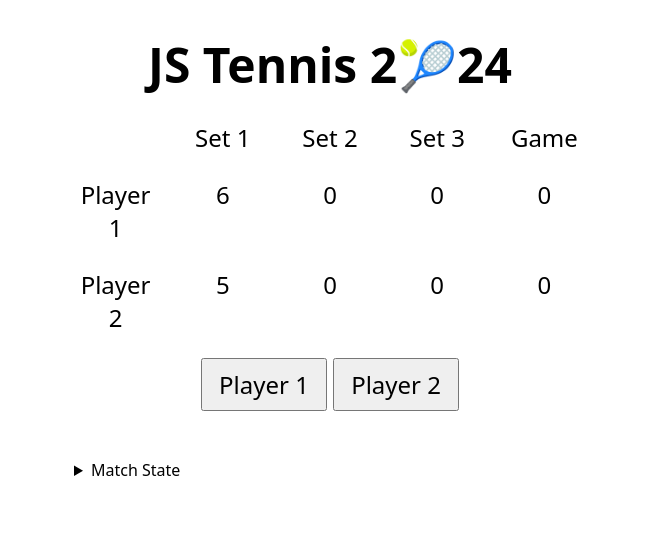
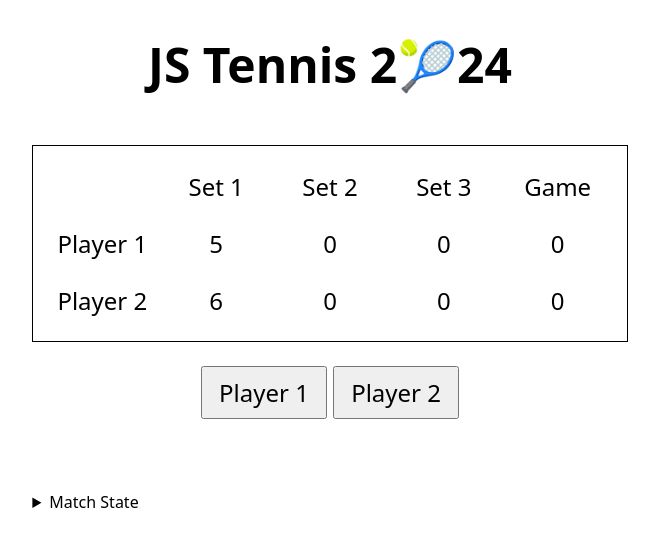
Before and after one commit to bmehder/js-tennis-2024, a SvelteKit app: page / in a window 1280 px wide. Shown: the top 546 px of the page, without its empty margins (310-969 px from the left). Built offline with nearby package versions, Linux system fonts and the light colour scheme.

Commit message:
added Tiebreak and color winner

```diff
--- a/src/routes/+page.svelte
+++ b/src/routes/+page.svelte
@@ -12,20 +12,42 @@
 		players: ['Player 1', 'Player 2'],
 		set: 0,
 		sets: [
-			[6, 5],
+			[5, 6],
 			[0, 0],
 			[0, 0],
 		],
 		game: [0, 0],
 		isTiebreak: false,
-		tiebreak: [0, 0],
+		tiebreak: [
+			[0, 0],
+			[0, 0],
+			[0, 0],
+		],
 		setWinners: [],
 		matchWinner: null,
 	}
 
 	const resetGameScore = () => {
 		matchState.game = [0, 0]
-		matchState.tiebreak = [0, 0]
+	}
+
+	const resetMatch = () => {
+		matchState.players = ['Player 1', 'Player 2']
+		matchState.set = 0
+		matchState.sets = [
+			[0, 0],
+			[0, 0],
+			[0, 0],
+		]
+		matchState.game = [0, 0]
+		matchState.isTiebreak = false
+		matchState.tiebreak = [
+			[0, 0],
+			[0, 0],
+			[0, 0],
+		]
+		matchState.setWinners = []
+		matchState.matchWinner = null
 	}
 
 	const checkMatchWinner = () => {
@@ -51,11 +73,12 @@
 		const loser = winner === 0 ? 1 : 0
 
 		matchState.isTiebreak = true
-		matchState.tiebreak[winner]++
+		matchState.tiebreak[matchState.set][winner]++
 
 		if (
-			matchState.tiebreak[winner] >= 7 &&
-			matchState.tiebreak[loser] <= matchState.tiebreak[winner] - 2
+			matchState.tiebreak[matchState.set][winner] >= 7 &&
+			matchState.tiebreak[matchState.set][loser] <=
+				matchState.tiebreak[matchState.set][winner] - 2
 		) {
 			matchState.sets[matchState.set][winner]++
 			matchState.set++
@@ -155,37 +178,58 @@
 			{/each}
 
 			<div>{matchState.players[0]}</div>
-			{#each matchState.sets as set}
-				<div>{set[0]}</div>
+			{#each matchState.sets as set, idx}
+				{@const isSetTiebreak =
+					matchState.tiebreak[idx].some(x => x !== 0) &&
+					typeof matchState.setWinners[idx] === 'number'}
+				<div
+					class:won={set[0] > matchState.sets[idx][1] &&
+						typeof matchState.setWinners[idx] === 'number'}
+				>
+					{set[0]}
+					{#if isSetTiebreak}
+						<sup>{matchState.tiebreak[idx][0]}</sup>
+					{/if}
+				</div>
 			{/each}
 			{#if matchState.isTiebreak}
-				<div>{matchState.tiebreak[0]}</div>
+				<div>{matchState.tiebreak[matchState.set][0]}</div>
 			{:else}
 				<div>{matchState.game[0]}</div>
 			{/if}
 
 			<div>{matchState.players[1]}</div>
-			{#each matchState.sets as set}
-				<div>{set[1]}</div>
+			{#each matchState.sets as set, idx}
+				{@const isSetTiebreak =
+					matchState.tiebreak[idx].some(x => x !== 0) &&
+					typeof matchState.setWinners[idx] === 'number'}
+				<div
+					class:won={set[1] > matchState.sets[idx][0] &&
+						typeof matchState.setWinners[idx] === 'number'}
+				>
+					{set[1]}
+					{#if isSetTiebreak}
+						<sup>{matchState.tiebreak[idx][1]}</sup>
+					{/if}
+				</div>
 			{/each}
 			{#if matchState.isTiebreak}
-				<div>{matchState.tiebreak[1]}</div>
+				<div>{matchState.tiebreak[matchState.set][1]}</div>
 			{:else}
 				<div>{matchState.game[1]}</div>
 			{/if}
 		</div>
 
-		<div>
-			<button on:click={() => handleClick(0)} disabled={matchState.matchWinner}
-				>Player 1</button
-			>
-			<button on:click={() => handleClick(1)} disabled={matchState.matchWinner}
-				>Player 2</button
-			>
-		</div>
+		{#if !matchState.matchWinner}
+			<div>
+				<button on:click={() => handleClick(0)}>Player 1</button>
+				<button on:click={() => handleClick(1)}>Player 2</button>
+			</div>
+		{/if}
 
 		{#if matchState.matchWinner}
 			<p>{matchState.matchWinner} wins!</p>
+			<button on:click={resetMatch}>Start New Match</button>
 		{/if}
 	</main>
 
@@ -200,7 +244,7 @@
 <style>
 	.js-tennis {
 		display: grid;
-		gap: 1.5rem;
+		gap: 3rem;
 		place-content: center;
 		text-align: center;
 		font-size: 1.5rem;
@@ -210,11 +254,17 @@
 			gap: 1.5rem;
 
 			& .scoreboard {
-				max-width: 32rem;
+				max-width: 48rem;
 				display: grid;
 				grid-template-columns: repeat(5, 1fr);
 				margin-inline: auto;
 				gap: 1.5rem;
+				padding: 1.5rem;
+				border: 1px solid;
+
+				& sup {
+					font-size: 70%;
+				}
 			}
 
 			& button {
@@ -236,5 +286,9 @@
 				}
 			}
 		}
+
+		& .won {
+			color: gold;
+		}
 	}
 </style>
```
